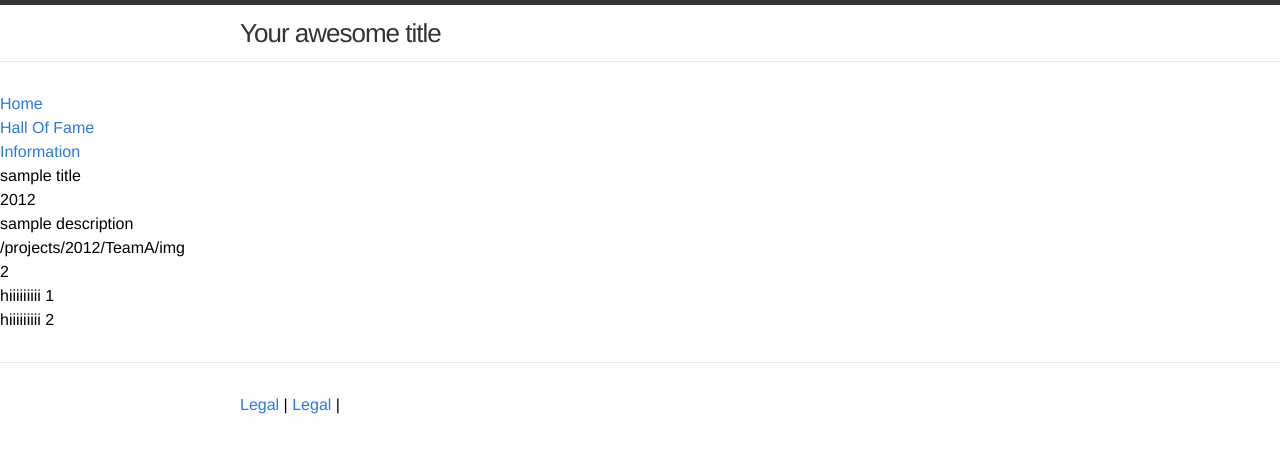
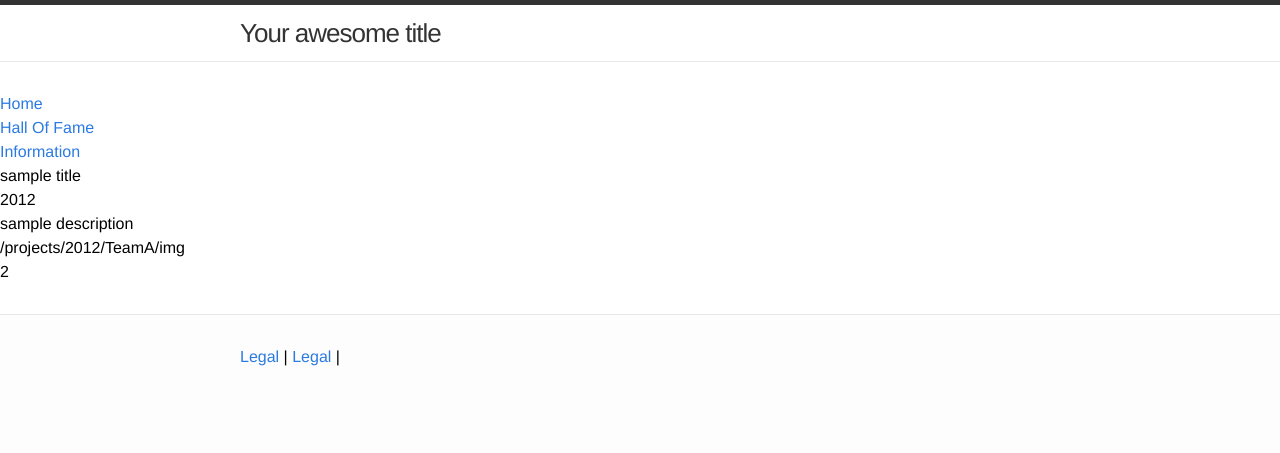
Before and after one commit to ankit09goyal/ankit09goyal.github.io, a Jekyll site: the page built from projects/2012/TeamA/index.html, in a window 1280 px wide. Shown: the top 453 px of the page. Built offline with Jekyll 4.4.1, drawn with Linux system fonts in a browser that asks for light colours.

Commit message:
Update postTemplate.html

```diff
--- a/_layouts/postTemplate.html
+++ b/_layouts/postTemplate.html
@@ -18,7 +18,7 @@ layout: default
 
 <p>{{ page.nrOfImages }}</p>
 
-{% for i in (1.. page.nrOfImages ) %}
+{% for i in (1..{{ page.nrOfImages }}) %}
 
 <p>hiiiiiiiii {{ i }}</p>
 
```
